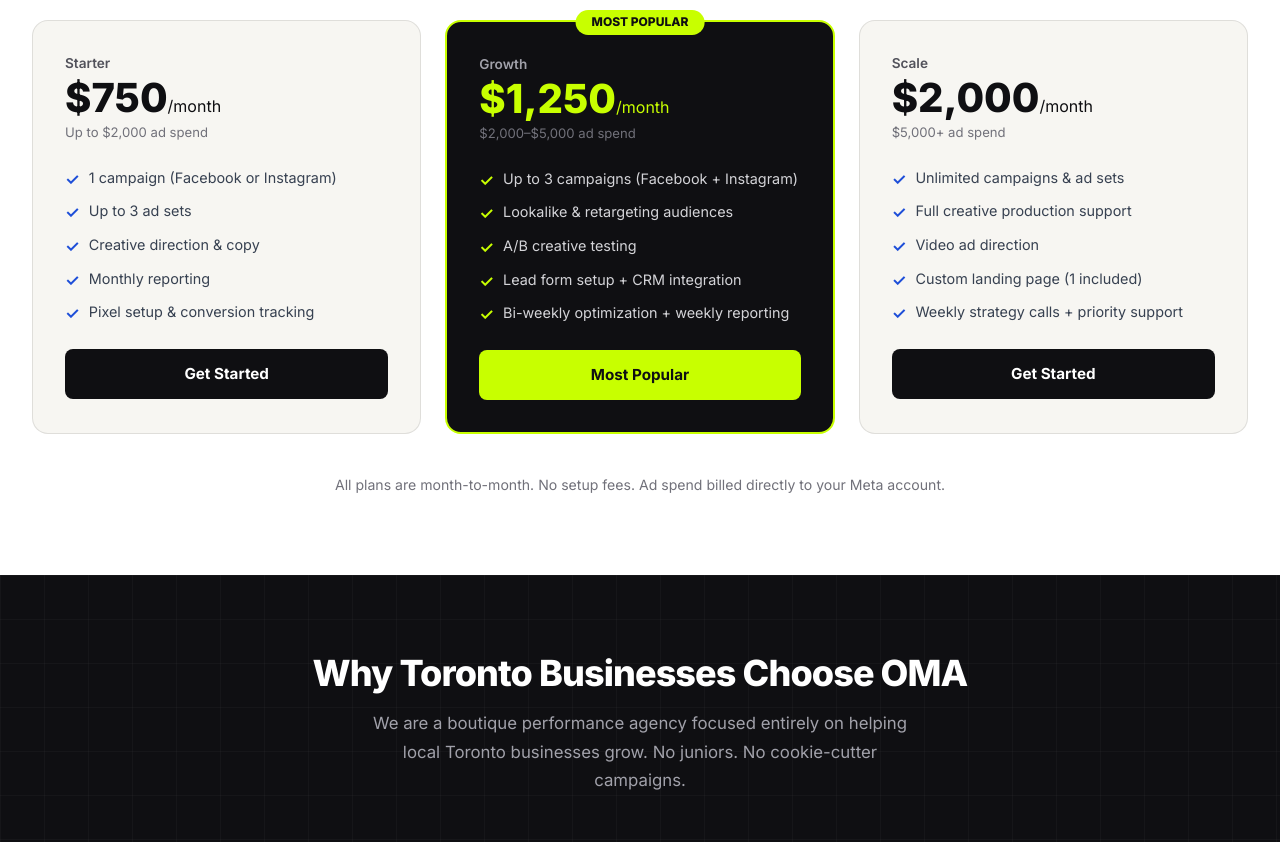
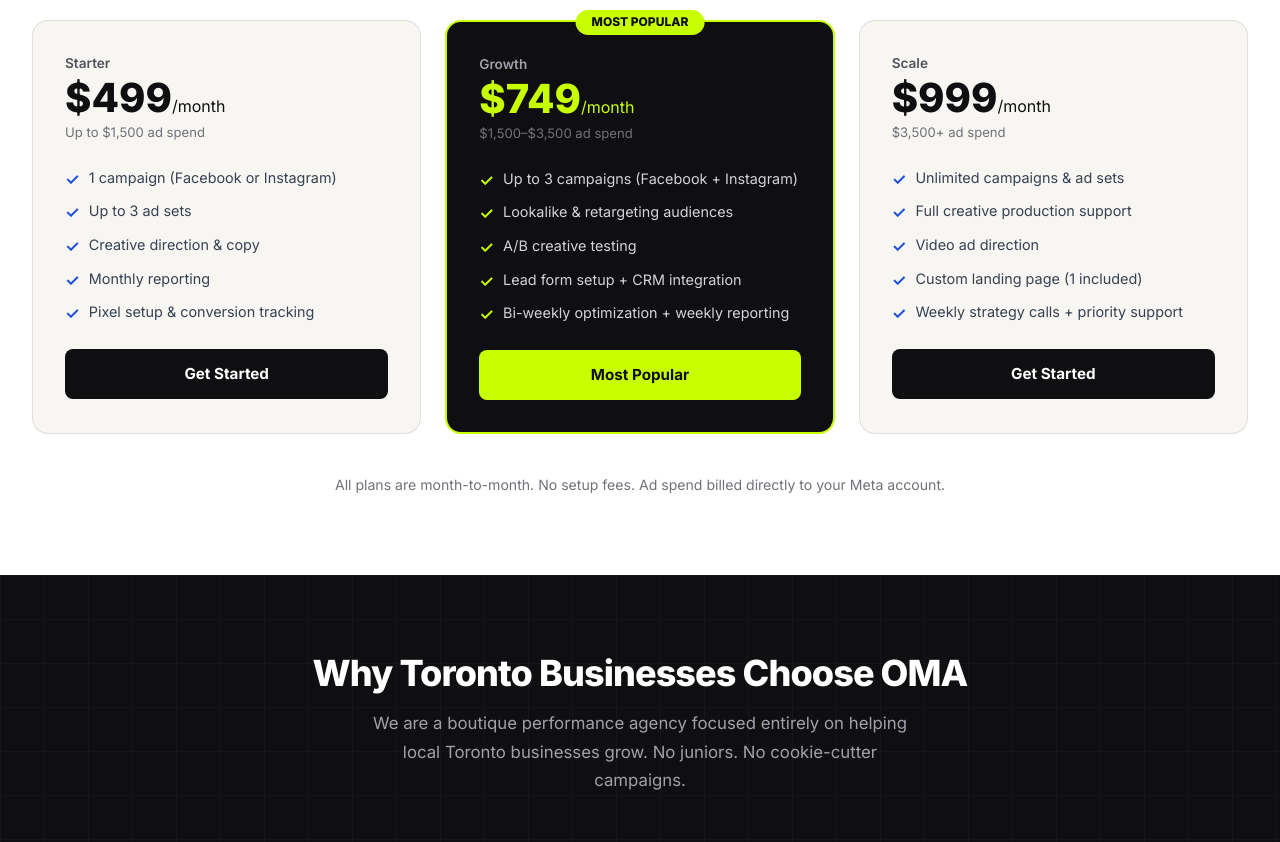
Before and after one commit to shaheertiger/OnlineMarketingAgency, a Next.js app: page /facebook-ads-toronto in a window 1280 px wide. Shown: the part 6180-7022 px from the top of the page. Built offline with nearby package versions, Linux system fonts and the light colour scheme.

Commit message:
Update facebook-ads-toronto pricing: $499–$999/month range
https://claude.ai/code/session_01HYoC2z8ZEGQ4hfnc171FKY

```diff
--- a/app/facebook-ads-toronto/page.tsx
+++ b/app/facebook-ads-toronto/page.tsx
@@ -44,7 +44,7 @@ const auditFindings: { label: string; severity: 'critical' | 'ok' | 'warning' }[
 const faqs = [
   {
     q: 'How much does Facebook Ads management cost in Toronto?',
-    a: 'Our Facebook Ads management starts at $750/month for growing businesses. This covers full campaign setup, audience research, creative direction, weekly optimization, and monthly reporting. Ad spend is separate and billed directly to your Meta account.',
+    a: 'Our Facebook Ads management starts at $499/month for growing businesses. This covers full campaign setup, audience research, creative direction, weekly optimization, and monthly reporting. Ad spend is separate and billed directly to your Meta account.',
   },
   {
     q: 'What is the minimum ad spend recommended for Toronto Facebook Ads?',
@@ -1194,9 +1194,9 @@ export default function FacebookAdsToronto() {
             {[
               {
                 tier: 'Starter',
-                price: '$750',
+                price: '$499',
                 period: '/month',
-                adSpend: 'Up to $2,000 ad spend',
+                adSpend: 'Up to $1,500 ad spend',
                 features: [
                   '1 campaign (Facebook or Instagram)',
                   'Up to 3 ad sets',
@@ -1209,9 +1209,9 @@ export default function FacebookAdsToronto() {
               },
               {
                 tier: 'Growth',
-                price: '$1,250',
+                price: '$749',
                 period: '/month',
-                adSpend: '$2,000–$5,000 ad spend',
+                adSpend: '$1,500–$3,500 ad spend',
                 features: [
                   'Up to 3 campaigns (Facebook + Instagram)',
                   'Lookalike & retargeting audiences',
@@ -1224,9 +1224,9 @@ export default function FacebookAdsToronto() {
               },
               {
                 tier: 'Scale',
-                price: '$2,000',
+                price: '$999',
                 period: '/month',
-                adSpend: '$5,000+ ad spend',
+                adSpend: '$3,500+ ad spend',
                 features: [
                   'Unlimited campaigns & ad sets',
                   'Full creative production support',
```
